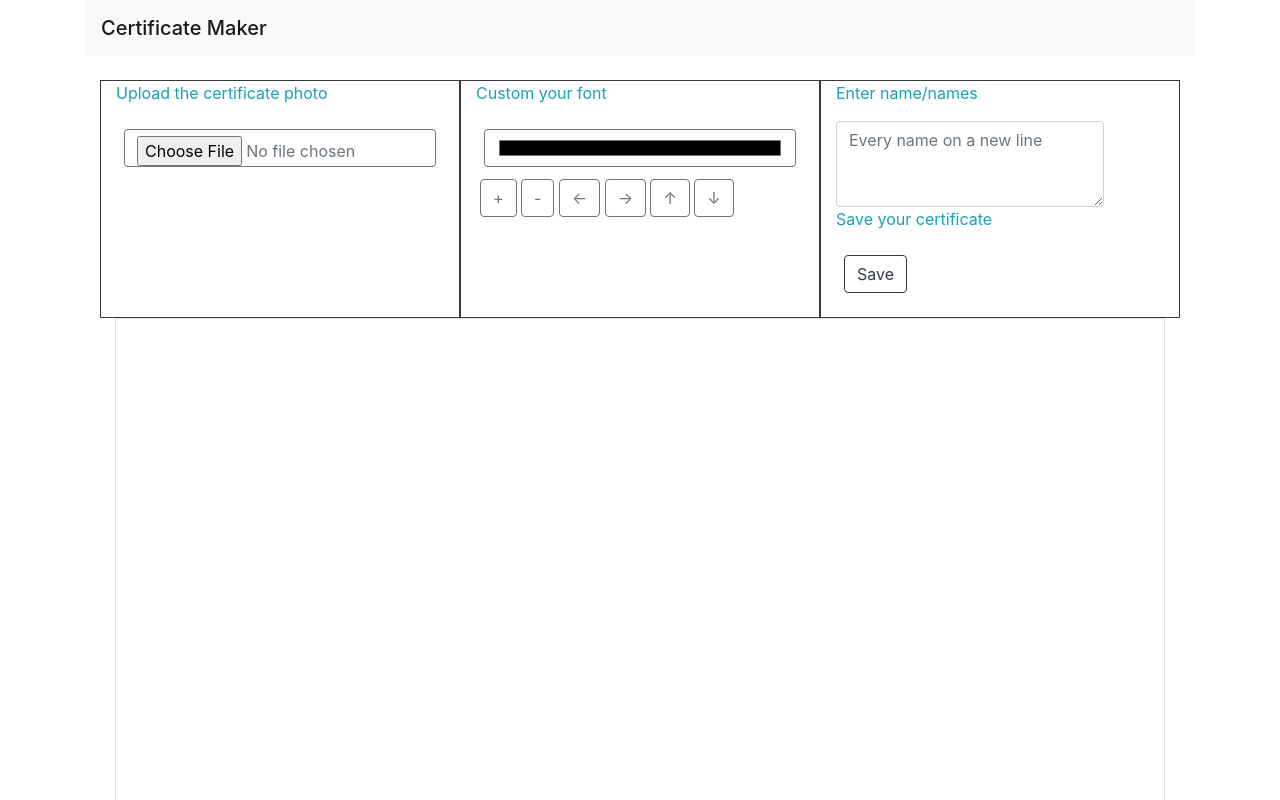
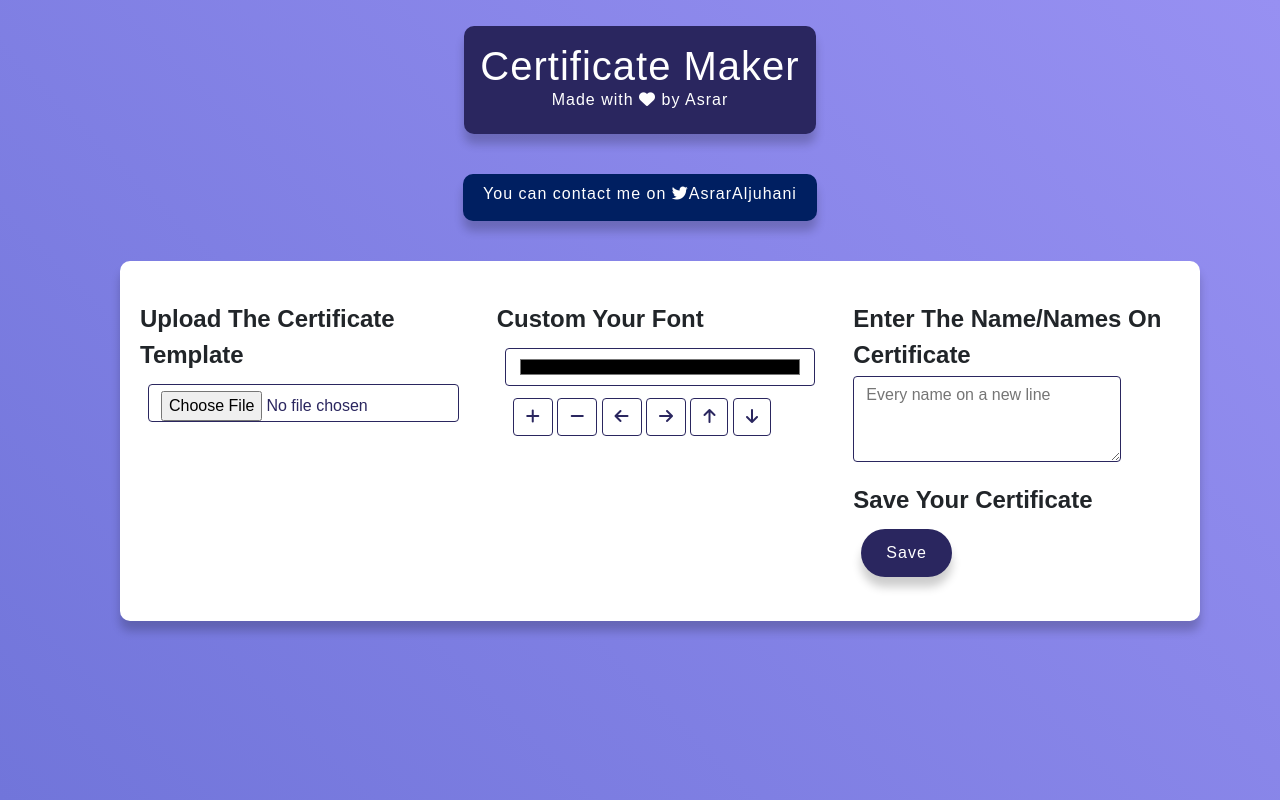
Before and after one commit to asraraljuhani/Certificate-Maker, a plain HTML site: page docs/index.html in a window 1280 px wide. Shown: the top 800 px of the page. Drawn offline with nearby package versions, Linux system fonts and the light colour scheme; some packages are replaced by stand-ins of ours; a script that the page names is missing; a web font is replaced by a local one.

Commit message:
fix interface

```diff
--- a/docs/app.js
+++ b/docs/app.js
@@ -1,25 +1,59 @@
-var c = document.querySelector('#canvas');
+var c = document.querySelector("#canvas");
 var ctx = c.getContext("2d");
 var image = new Image();
 var file;
 var data;
-var name = 'اسم الطالبة';
+var name = "اسم الطالبة";
 var names = [];
 colorWell = document.querySelector("#colorWell");
-ctx.textAlign = 'center';
-var color = '#000000';
+ctx.textAlign = "center";
+var color = "#000000";
 var size = 30;
 ctx.fillStyle = color;
 var x = 500;
 var y = 300;
 
+function showBorder(width, height) {
+  let canvas = document.getElementById("canvas");
+  var parentCanvas = canvas.parentElement;
+  // parentCanvas.offsetHeight=canvas.height;
+  // parentCanvas.offsetWidth=canvas.width;
+  parentCanvas.offsetHeight = height;
+  parentCanvas.offsetWidth = width;
+  // parentCanvas.className = "border";
+  console.log(
+    "canvas w=" + canvas.width + " img w=" + parentCanvas.offsetWidth
+  );
+  console.log(
+    "canvas h=" + canvas.height + " img h=" + parentCanvas.offsetHeight
+  );
+}
+
+function checkImage() {
+  if (typeof data === "undefined") {
+    Swal.fire({
+      icon: "error",
+      title: "Oops...",
+      text: "You didn`t upload certificate photo!",
+    });
+    return false;
+  } else {
+    return true;
+  }
+}
+
+function showInfo() {
+  Swal.fire({
+    icon: "info",
+    title: "Oops...",
+    text: "You didn`t enter any names",
+  });
+}
 function handleImageUpload() {
-
   file = document.getElementById("upload").files[0];
-  console.log(file);
   var reader = new FileReader();
 
-  reader.onload = function(e) {
+  reader.onload = function (e) {
     data = e.target.result;
 
     image.onload = () => {
@@ -27,120 +61,148 @@ function handleImageUpload() {
       onLoadImg(x, y);
     };
     image.src = data;
-  }
+  };
   reader.readAsDataURL(file);
 }
 
 image.onload = () => {
   onLoadImg(x, y);
-}
+};
 
 function onLoadImg(x, y) {
   var width = image.naturalWidth; // this will be 300
   var height = image.naturalHeight;
   c.width = width;
   c.height = height;
+  console.log("w=" + width + " h=" + height);
+  c.className = "border";
+  // showBorder(width,height); dont need it
   ctx.font = size + "px Comic Sans MS";
   // ctx.textAlign = 'center'; was here before I dont know why?
   ctx.fillStyle = color;
   ctx.drawImage(image, 0, 0, width, height);
-  c.setAttribute('dir', 'ltr');
-  ctx.direction = 'rtl';
+  c.setAttribute("dir", "ltr");
+  ctx.direction = "rtl";
   ctx.fillText(name, x, y);
-
 }
 
 function sizeD() {
+  var resultCondition = checkImage();
+  if (resultCondition == true) {
     size -= 1;
     ctx.clearRect(0, 0, canvas.width, canvas.height);
     image.onload = () => {
       onLoadImg(x, y);
+    };
+    image.src = data;
   }
-  image.src = data;
 }
 
 function sizeI() {
+  var resultCondition = checkImage();
+  if (resultCondition == true) {
     size += 1;
     ctx.clearRect(0, 0, canvas.width, canvas.height);
     image.onload = () => {
       onLoadImg(x, y);
+    };
+    image.src = data;
   }
-  image.src = data;
 }
 
 function up() {
-  y -= 10
+  var resultCondition = checkImage();
+  if (resultCondition == true) {
+    y -= 10;
     ctx.clearRect(0, 0, canvas.width, canvas.height);
     image.onload = () => {
       onLoadImg(x, y);
+    };
+    image.src = data;
   }
-  image.src = data;
 }
 
 function down() {
+  var resultCondition = checkImage();
+  if (resultCondition == true) {
     y += 10;
     ctx.clearRect(0, 0, canvas.width, canvas.height);
     image.onload = () => {
       onLoadImg(x, y);
+    };
+    image.src = data;
   }
-  image.src = data;
 }
 
 function right() {
+  var resultCondition = checkImage();
+  if (resultCondition == true) {
     x += 10;
     ctx.clearRect(0, 0, canvas.width, canvas.height);
     image.onload = () => {
       onLoadImg(x, y);
+    };
+    image.src = data;
   }
-  image.src = data;
 }
 
 function left() {
+  var resultCondition = checkImage();
+  if (resultCondition == true) {
     x -= 10;
     ctx.clearRect(0, 0, canvas.width, canvas.height);
     image.onload = () => {
       onLoadImg(x, y);
-  }
+    };
     image.src = data;
   }
-document.addEventListener('keyup', logKey);
+}
+document.addEventListener("keyup", logKey);
 
 function logKey(e) {
-
-  if (e.keyCode === 37) { //left
+  if (e.keyCode === 37) {
+    //left
     left();
   }
-  if (e.keyCode === 39) { //right
+  if (e.keyCode === 39) {
+    //right
     right();
   }
-  if (e.keyCode === 38) { //up
+  if (e.keyCode === 38) {
+    //up
     up();
   }
-  if (e.keyCode === 40) { //down
+  if (e.keyCode === 40) {
+    //down
     down();
   }
-  if (e.keyCode === 189) { //-
+  if (e.keyCode === 189) {
+    //-
     sizeD();
   }
-  if (e.keyCode === 187) { //+
+  if (e.keyCode === 187) {
+    //+
     sizeI();
   }
   ctx.clearRect(0, 0, canvas.width, canvas.height);
   image.onload = () => {
     onLoadImg(x, y);
-  }
+  };
   image.src = data;
 }
 
 colorWell.addEventListener("input", () => {
+  var resultCondition = checkImage();
+  if (resultCondition == true) {
     color = event.target.value;
     console.log(ctx.fillStyle);
     console.log(event.target.value);
     ctx.clearRect(0, 0, canvas.width, canvas.height);
     image.onload = () => {
       onLoadImg(x, y);
+    };
+    image.src = data;
   }
-  image.src = data;
 });
 
 function addName() {
@@ -148,50 +210,54 @@ function addName() {
   ctx.clearRect(0, 0, canvas.width, canvas.height);
   image.onload = () => {
     onLoadImg(x, y);
-  }
+  };
   image.src = data;
 }
 
 function addNames() {
-  names = document.getElementById("names").value.split('\n');
-  // ctx.clearRect(0, 0, canvas.width, canvas.height);
-  // image.onload = () => {
-  //   onLoadImg(x, y);
-  // }
-  // image.src = data;
+  names = document.getElementById("names").value.match(/[^\s+].*[^\s*]*/g);
 }
 
 function saveEveryName(StudentName) {
   name = StudentName;
-
 }
 
 function saveFile() {
-  c.toBlob(function(blob) {
+  c.toBlob(function (blob) {
     // blob ready, download it
-    let link = document.createElement('a');
-    link.download = 'Certificate.png';
+    let link = document.createElement("a");
+    link.download = "Certificate.png";
     link.href = URL.createObjectURL(blob);
     link.click();
     // delete the internal blob reference, to let the browser clear memory from it
     URL.revokeObjectURL(link.href);
-  }, 'image/png');
+  }, "image/png");
 }
 
 function saveZip() {
+  var resultCondition = checkImage();
+  if (resultCondition == true) {
     var imgUrl;
     var zip = new JSZip();
+    console.log(names);
+    if (names == null) {
+      showInfo();
+    } else {
       for (let i = 0; i < names.length; i++) {
         name = names[i];
         ctx.clearRect(0, 0, canvas.width, canvas.height);
         onLoadImg(x, y);
         image.src = data;
         imgUrl = c.toDataURL();
-    zip.file("certificate" + [i + 1] + ".png", imgUrl.split('base64,')[1], {base64: true});
+        zip.file("certificate" + [i + 1] + ".png", imgUrl.split("base64,")[1], {
+          base64: true,
+        });
       }
 
-  zip.generateAsync({type: "blob"}).then(function(content) {
+      zip.generateAsync({ type: "blob" }).then(function (content) {
         // see FileSaver.js
         saveAs(content, "Certificates.zip");
       });
     }
+  }
+}
--- a/docs/index.html
+++ b/docs/index.html
@@ -2,102 +2,75 @@
 <html lang="en" dir="ltr">
 
 <head>
-  <!-- <meta charset="utf-8"> -->
   <meta http-equiv="Content-Type" content="text/html; charset=utf-8">
   <meta name="viewport" content="width=device-width, initial-scale=1, shrink-to-fit=no">
+  <link rel="icon" href="https://img.icons8.com/nolan/64/blog.png">
+  <script src="https://kit.fontawesome.com/107c424bca.js" crossorigin="anonymous"></script>
   <link rel="stylesheet" href="https://stackpath.bootstrapcdn.com/bootstrap/4.3.1/css/bootstrap.min.css" integrity="sha384-ggOyR0iXCbMQv3Xipma34MD+dH/1fQ784/j6cY/iJTQUOhcWr7x9JvoRxT2MZw1T" crossorigin="anonymous">
   <link rel="stylesheet" href="style.css">
-  <title>Certificate Website</title>
+  <title>Certificate Maker</title>
 </head>
 
 <body class="container">
-  <nav class="navbar navbar-light bg-light">
-    <span class="navbar-brand mb-0 h1">Certificate Maker</span>
+
+  <nav class="navbar">
+    <span class="h1">Certificate Maker</span>
+    <h6>Made with <i class="fas fa-heart"></i> by Asrar</h6>
   </nav>
+  <div id="makerInfo">
+   <h6> You can contact me on <i class="fab fa-twitter"><a href="https://twitter.com/asraraljuhani">AsrarAljuhani</a></i> </h6>
+  </div>
   <div class="container ">
-    <br>
-    <!-- <div class="jumbotron">
-      <h1 class="display-4 text-info">Hi!</h1>
-      <p class="lead">I am here to help you, here you can make a certificate easily.</p>
-      <hr class="my-4">
-      <p>First upload the certificate photo then change the place of student name and the edit the size, color and finally save it .</p>
-      <a class="btn btn-info btn-lg" href="#" role="button">Learn more</a>
-     </div>  -->
-
-
-    <div class="d-flex flex-row bd-highlight mb-3 container justify-content-md-center">
+    <div class="d-flex flex-row bd-highlight mb-3 container justify-content-md-center" id="control">
       <div class="row justify-content-md-center">
-        <div class="col border border-dark ">
-          <p class="text-info">Upload the certificate photo</p>
-
+        <div class="col">
+          <p>Upload the certificate template</p>
 
           <div class="input-group mb-3 p-2 bd-highlight">
-            <input class="btn btn-outline-secondary form-control" id="upload" type="file" onChange="handleImageUpload()" placeholder="" aria-label="" aria-describedby="button-addon2" />
+            <input class="btn form-control" id="upload" type="file" accept='.jpg,.png' onChange="handleImageUpload()" placeholder="" aria-label="" aria-describedby="button-addon2" />
+          </div>
+        </div>
+        <div class="col">
+          <p>Custom your font</p>
+          <div class="p-2 bd-highlight">
+            <input class="btn form-control" type="color" value="#000000" id="colorWell">
           </div>
 
-        </div>
-        <div class="col border border-dark">
-          <p class="text-info">Custom your font</p>
-          <div class="p-2 bd-highlight">
-            <input class="btn btn-outline-secondary form-control" type="color" value="#000000" id="colorWell">
-
-          </div>
-          <div class="p-1 bd-highlight">
-            <button class="btn btn-outline-secondary" type="button" onClick="sizeI()">+</button>
-            <button class="btn btn-outline-secondary" type="button" onClick="sizeD()">-</button>
-            <button class="btn btn-outline-secondary" type="button" onClick="left()">←</button>
-            <button class="btn btn-outline-secondary" type="button" onClick="right()">→</button>
-            <button class="btn btn-outline-secondary" type="button" onClick="up()">↑</button>
-            <button class="btn btn-outline-secondary" type="button" onClick="down()">↓</button>
+          <div class="p-1 bd-highlight" style="margin-left:12px;">
+            <button class="btn" type="button" onClick="sizeI()"><i class="fas fa-plus"></i></button>
+            <button class="btn" type="button" onClick="sizeD()"><i class="fas fa-minus"></i></button>
+            <button class="btn" type="button" onClick="left()"><i class="fas fa-arrow-left"></i></button>
+            <button class="btn" type="button" onClick="right()"><i class="fas fa-arrow-right"></i></button>
+            <button class="btn" type="button" onClick="up()"><i class="fas fa-arrow-up"></i></button>
+            <button class="btn" type="button" onClick="down()"><i class="fas fa-arrow-down"></i></button>
           </div>
         </div>
-        <div class="col border border-dark">
-          <p class="text-info">Enter name/names </p>
+        <div class="col">
+          <p>Enter the name/names on certificate</p>
           <fieldset class="form-group">
             <div class="row">
-              <!-- <legend class="col-form-label col-sm-2 pt-0">Choose</legend> -->
               <div class="col-sm-10">
-                <!-- <div class="form-check">
-                  <input class="form-check-input" type="radio" name="gridRadios" id="gridRadios1" value="option1" checked>
-                  <label class="form-check-label" for="gridRadios1">
-                    Eneter One Name
-                  </label>
-                </div>
-                <div class="form-check">
-                  <input class="form-check-input" type="radio" name="gridRadios" id="gridRadios2" value="option2">
-                  <label class="form-check-label" for="gridRadios2">
-                    Eneter List of Names
-                  </label>
-                </div>
-                -->
-                <!--  text name -->
-                <!-- <div class="p-2 bd-highlight">
-                    <label for="exampleFormControlText">Eneter your Name</label>
-                  <div class="input-group">
-                    <input id="name" type="text" aria-label="Your name" class="form-control" onChange="addName()" placeholder="Enter your name">
-                  </div>
-                </div> -->
-                <!-- end text name -->
-                <!-- text area -->
-                <!-- <label for="exampleFormControlTextarea1">Eneter Names </label> -->
-                <textarea id="names" class="form-control" rows="3" onChange="addNames()" placeholder="Every name on a new line"></textarea>
-                <!-- end text area -->
-
-                <p class="text-info">Save your certificate </p>
+                <textarea id="names" class="textarea-names" rows="3" onChange="addNames()" placeholder="Every name on a new line"></textarea>
+                <p>Save your certificate </p>
                 <div class="p-2 bd-highlight">
-                  <button type="button" class="btn btn-outline-dark" onClick="saveZip()">Save</button>
+                  <button id="save-btn" type="button" class="btn btn-outline-dark" onClick="saveZip()">Save</button>
                 </div>
               </div>
             </div>
-        </div>
-        <div class="container">
-          <div class="border">
-            <canvas id="canvas" dir="rtl" width="500" height="1000"></canvas>
           </div>
         </div>
-        <!-- jQuery first, then Popper.js, then Bootstrap JS -->
+      </div>
+
+        <div class="container">
+          <div class="">
+            <canvas id="canvas" dir="rtl" ></canvas>
+          </div>
+        </div>
+      </div>
+
         <script src="https://cdnjs.cloudflare.com/ajax/libs/FileSaver.js/1.3.8/FileSaver.js"></script>
         <script src="jszip.js"></script>
+        <script src="https://cdn.jsdelivr.net/npm/sweetalert2@9"></script>
         <script src="app.js" charset="utf-8"></script>
         <script src="https://code.jquery.com/jquery-3.3.1.slim.min.js" integrity="sha384-q8i/X+965DzO0rT7abK41JStQIAqVgRVzpbzo5smXKp4YfRvH+8abtTE1Pi6jizo" crossorigin="anonymous"></script>
         <script src="https://cdnjs.cloudflare.com/ajax/libs/popper.js/1.14.7/umd/popper.min.js" integrity="sha384-UO2eT0CpHqdSJQ6hJty5KVphtPhzWj9WO1clHTMGa3JDZwrnQq4sF86dIHNDz0W1" crossorigin="anonymous"></script>
--- a/docs/style.css
+++ b/docs/style.css
@@ -0,0 +1,124 @@
+@import url("https://fonts.googleapis.com/css?family=Muli&display=swap");
+* {
+  box-sizing: border-box;
+}
+
+body {
+  background-image: linear-gradient(45deg, #7175da, #9790f2);
+  font-family: "Muli", sans-serif;
+  display: flex;
+  align-items: center;
+  justify-content: center;
+  flex-direction: column;
+  min-height: 100vh;
+  margin: 0;
+}
+.border {
+  border: 1px solid #dee2e6 !important;
+}
+#control {
+  background-color: #fff;
+  border-radius: 10px;
+  box-shadow: 0 10px 10px rgba(0, 0, 0, 0.2);
+  display: flex;
+  max-width: 100%;
+  margin: 20px;
+  overflow: hidden;
+  padding: 20px;
+}
+nav {
+  background-color: #2a265f;
+  color: #fff;
+  border-radius: 10px;
+  box-shadow: 0 10px 10px rgba(0, 0, 0, 0.2);
+  display: flex;
+  max-width: 100%;
+  margin: 20px;
+  overflow: hidden;
+  font-size: 16px;
+  letter-spacing: 1px;
+}
+.navbar {
+  display: block;
+  text-align: center;
+  padding-top: 16px;
+  padding-bottom: 16px;
+}
+a {
+  font-family: "Muli", sans-serif;
+  color: white;
+  font-size: 1rem;
+}
+a:hover {
+  font-family: "Muli", sans-serif;
+  color: white;
+  text-decoration: initial;
+  font-weight: bold;
+}
+#makerInfo {
+  background-color: #001f61;
+  color: #fff;
+  border-radius: 10px;
+  box-shadow: 0 10px 10px rgba(0, 0, 0, 0.2);
+  display: block;
+  text-align: center;
+  max-width: 100%;
+  margin: 20px;
+  overflow: hidden;
+  font-size: 16px;
+  letter-spacing: 1px;
+  padding: 10px 20px;
+}
+#save-btn {
+  background-color: #2a265f;
+  border: 0;
+  border-radius: 50px;
+  box-shadow: 0 10px 10px rgba(0, 0, 0, 0.2);
+  color: #fff;
+  font-size: 16px;
+  padding: 12px 25px;
+  /* position: absolute; */
+  bottom: 30px;
+  right: 30px;
+  letter-spacing: 1px;
+}
+p {
+  display: block;
+  font-size: 1.5em;
+  margin-block-start: 0.83em;
+  margin-block-end: 0.83em;
+  margin-inline-start: 0px;
+  margin-inline-end: 0px;
+  font-weight: bold;
+  text-transform: capitalize;
+  margin-bottom: 1%;
+}
+.btn {
+  color: #2a265f;
+  border-color: #2a265f;
+}
+.btn:active {
+  color: #2a265f;
+  border-color: #2a265f;
+}
+.btn:hover {
+  color: #2a265f;
+  border-color: black;
+}
+.textarea-names {
+  display: block;
+  width: 100%;
+  overflow-y: scroll;
+  padding: 0.375rem 0.75rem;
+  font-size: 1rem;
+  font-weight: 400;
+  line-height: 1.5;
+  background-color: #fff;
+  background-clip: padding-box;
+  border: 1.5px solid #2a265f;
+  border-radius: 0.25rem;
+  transition: border-color 0.15s ease-in-out, box-shadow 0.15s ease-in-out;
+}
+textarea::-webkit-scrollbar {
+  width: 0.5 px;
+}
```
Lines whose indentation alone changed are shown as unchanged.
